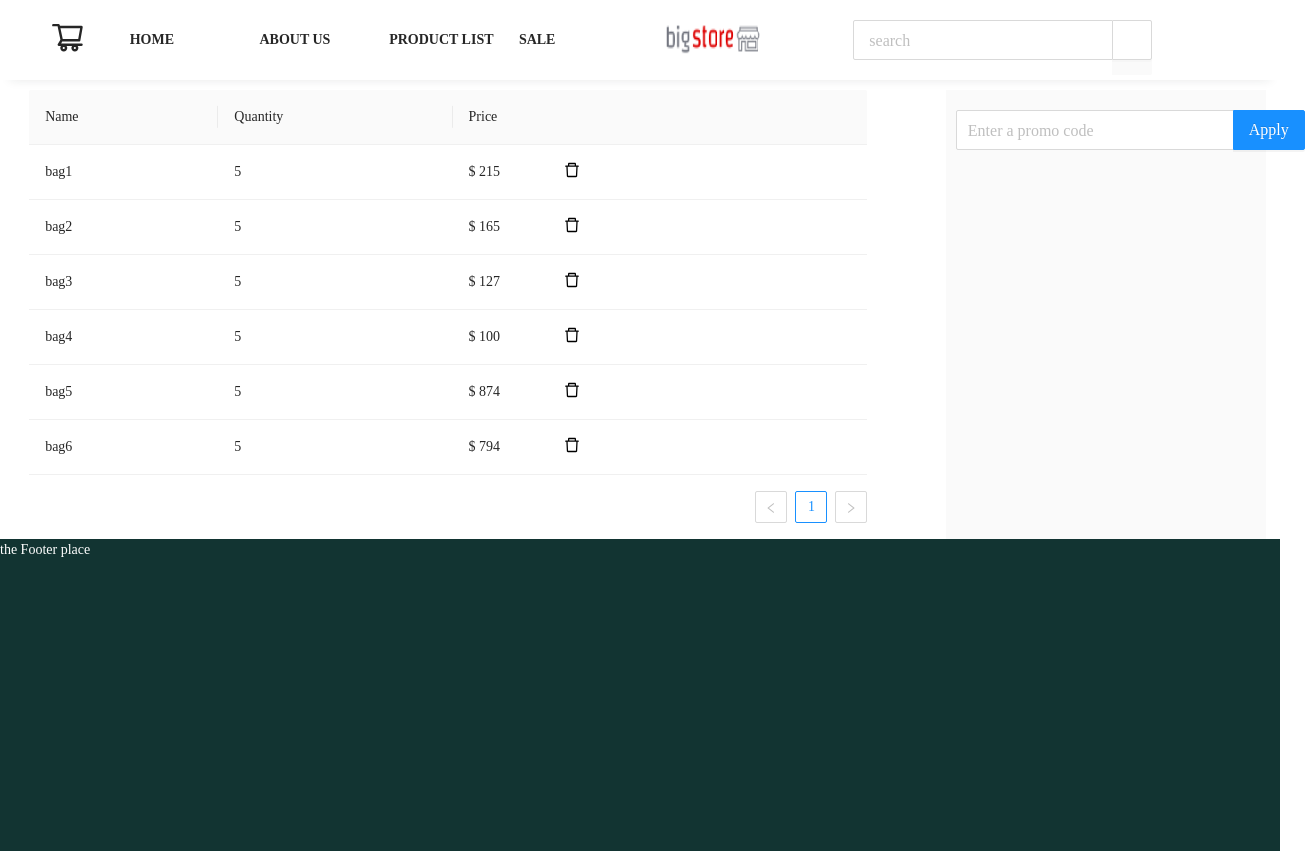
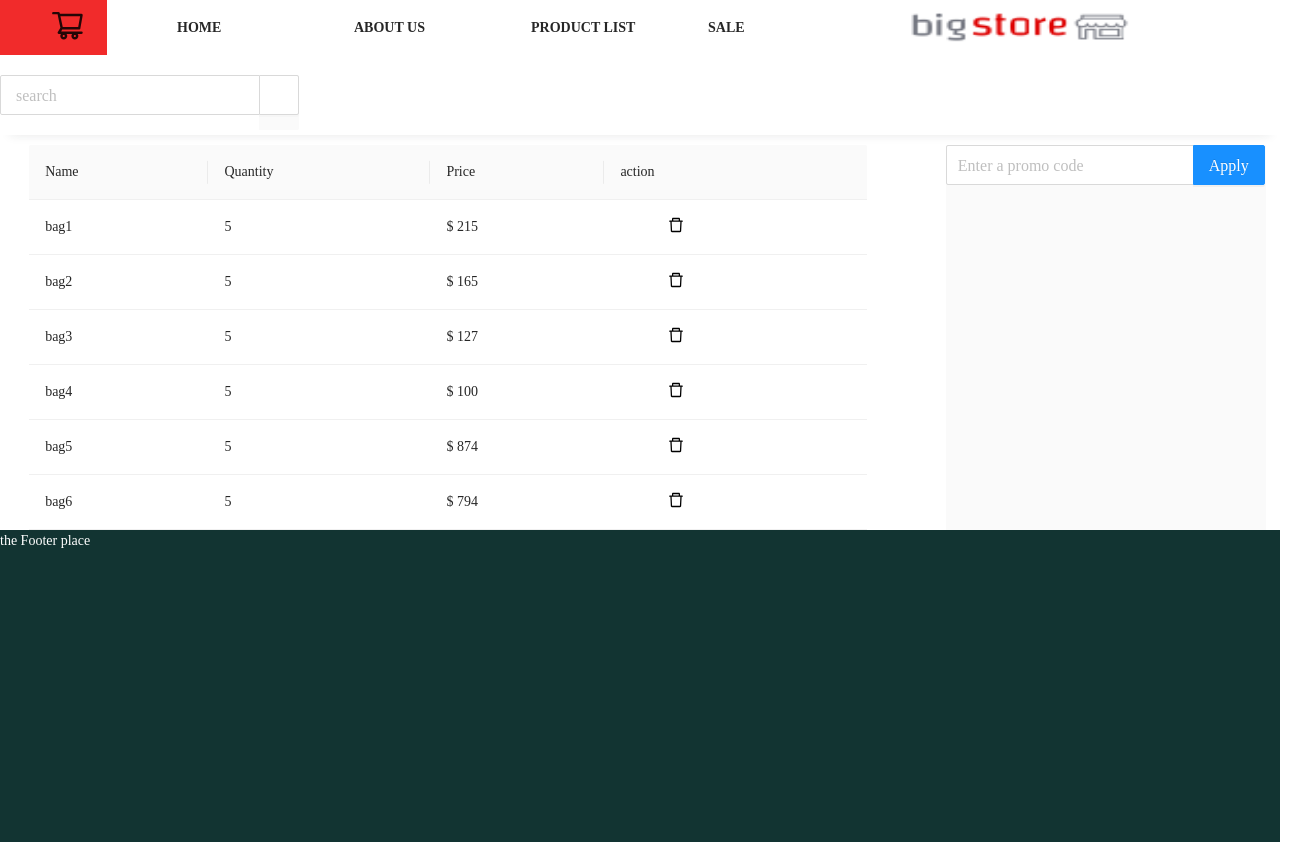
Before and after one commit to Maede-Dev/big-store, a Next.js app: page /shopping-basket in a window 1280 px wide. Shown: the whole page, 1316 px wide, since content can reach past the window. Built offline with nearby package versions, Linux system fonts and the light colour scheme.

Commit message:
fix some issues in basket

```diff
--- a/Components/Header/index.jsx
+++ b/Components/Header/index.jsx
@@ -2,17 +2,22 @@ import { Col, Input, Row, Space } from "antd";
 
 import Link from "next/link";
 import React from "react";
-import {ShoppingCartOutlined} from '@ant-design/icons';
+import { SearchOutlined } from "@ant-design/icons";
+import { ShoppingCartOutlined } from "@ant-design/icons";
 import style from "./Header.module.scss";
 
 const { Search } = Input;
 const Header = () => {
   return (
-    <Row justify="space-between" align="middle" className={style.header_container}>
-       {/* style in antd  */}
+    <Row
+      justify="space-between"
+      align="middle"
+      className={style.header_container}
+    >
+      {/* style in antd  */}
       <Col span={2} className={style.header_cols}>
         <Link href="/shopping-basket">
-         <ShoppingCartOutlined className={style.shopping_icon} />
+          <ShoppingCartOutlined className={style.shopping_icon} />
         </Link>
       </Col>
 
@@ -40,22 +45,23 @@ const Header = () => {
         </Link>
       </Col>
 
-      <Col span={2} className={style.header_logo}>
-      <Link href="/">
-        <img src="/Images/Logo.png" alt="header-logo" className={style.header_logo} />
+      <Col span={6} className={style.header_logo}>
+        <Link href="/">
+          <img src="/Images/Logo.png" alt="header-logo" className={style.header_logo}/>
         </Link>
       </Col>
 
       <Col span={8} className="search">
         <Space direction="vertical">
-          <Search placeholder=" search"
-      size="large" className={style.search_input}  />
+          <Search
+            placeholder=" search"
+            size="large"
+            className={style.search_input}
+          />
         </Space>
       </Col>
     </Row>
   );
-
 };
 
-
 export default Header;
--- a/Components/ProductListSideBar/index.jsx
+++ b/Components/ProductListSideBar/index.jsx
@@ -10,8 +10,10 @@ const ProductListSideBar = () => {
   return (
     <div className={style.sidebar_container}>
       <Select className={style.select} placeholder="$ price" allowClear>
-        {prices.map((price) => (
-          <Option value={price}>$ {price}</Option>
+        {prices.map((price, index) => (
+          <Option key={index} value={price}>
+            $ {price}
+          </Option>
         ))}
       </Select>
     </div>
--- a/pages/shopping-basket/index.jsx
+++ b/pages/shopping-basket/index.jsx
@@ -5,13 +5,12 @@ import {
   PlusCircleOutlined,
 } from "@ant-design/icons";
 
-import React from "react";
+import React, { useEffect, useState } from "react";
 import style from "./shoppingBasket.module.scss";
 
+const ShoppingBasket = () => {
   const { Search } = Input;
-const ShoppingBasket = () => {
-  const deleteHandler = () => {};
-
+  const [totalPrice, setTotalPrice] = useState(0);
   const columns = [
     {
       title: "Name",
@@ -24,71 +23,97 @@ const ShoppingBasket = () => {
     {
       title: "Price",
       dataIndex: "price",
+      render: (index, record) => <span>$ {record.price} </span>,
+    },
+    {
+      title: "action",
+      dataIndex: "action",
       render: (text, record) => (
-        <Space size="middle">
-          {record.price}
         <DeleteOutlined
-            onClick={deleteHandler}
+          onClick={() => handleDelete(record.key)}
           className={style.DeleteIcon}
         />
-        </Space>
       ),
     },
   ];
 
-  const data = [
+  const TableData = [
     {
       key: "1",
       name: "bag1",
       quantity: "5",
-      price: "$ 215",
+      price: 215,
     },
     {
       key: "2",
       name: "bag2",
       quantity: "5",
-      price: "$ 165",
+      price: 165,
     },
     {
       key: "3",
       name: "bag3",
       quantity: "5",
-      price: "$ 127",
+      price: 127,
     },
     {
       key: "4",
       name: "bag4",
       quantity: "5",
-      price: "$ 100",
+      price: 100,
     },
     {
       key: "5",
       name: "bag5",
       quantity: "5",
-      price: "$ 874",
+      price: 874,
     },
     {
       key: "6",
       name: "bag6",
       quantity: "5",
-      price: "$ 794",
+      price: 794,
     },
   ];
 
+  useEffect(() => {
+    generateTotal(TableData);
+  });
+
+  function handleDelete(value) {
+    console.log(totalPrice);
+    const allowDelete = confirm("Are you sure you want to delete this item?");
+    if (allowDelete) {
+      TableData.shift();
+    }
+  }
+
+  function generateTotal(TableData) {
+    setTotalPrice(
+      TableData.map((node) => node?.price).reduce(function (a, b) {
+        return b + a;
+      }, 0)
+    );
+  }
   return (
-    <div>
-        <Row justify={"space-around"}>
+    <div className={style.basket_Container}>
+      <Row justify="space-around">
         <Col span={16}>
-      <Table className={style.table} columns={columns} dataSource={data} />
+          <Table
+            className={style.table}
+            columns={columns}
+            dataSource={TableData}
+            pagination={false}
+            scroll={true}
+          />
         </Col>
-      <Col span={6} className={style.sideCol}>
-
+        <Col span={6} className={style.total_prices}>
           <Search
             placeholder="Enter a promo code"
             allowClear
             enterButton="Apply"
             size="large"
-      className={style.search}
+            className={style.offer_code_input}
           />
         </Col>
       </Row>
--- a/pages/shopping-basket/shoppingBasket.module.scss
+++ b/pages/shopping-basket/shoppingBasket.module.scss
@@ -1,25 +1,26 @@
-
-.DeleteIcon{
+.basket_Container {
+  .DeleteIcon {
     font-size: 1rem;
     color: black;
     font-weight: 700;
-    margin-left:3rem;
+    margin-left: 3rem;
     cursor: pointer;
-}
+  }
 
-.table{
+  .table {
     margin-left: 15px;
-}
+  }
 
-.sideCol{
+  .total_prices {
     text-align: middle;
     margin-left: 50px;
     font-weight: 700;
     font-size: 20px;
     width: 100%;
-    background-color:#fafafa;
-    .search{
-        margin: 20px 10px 0px 10px;
-        width: 350px;
+    background-color: #fafafa;
+    .search {
+      margin: 20px 10px 0px 10px;
+      width: 350px;
     }
+  }
 }
```
Lines whose indentation alone changed are shown as unchanged.
